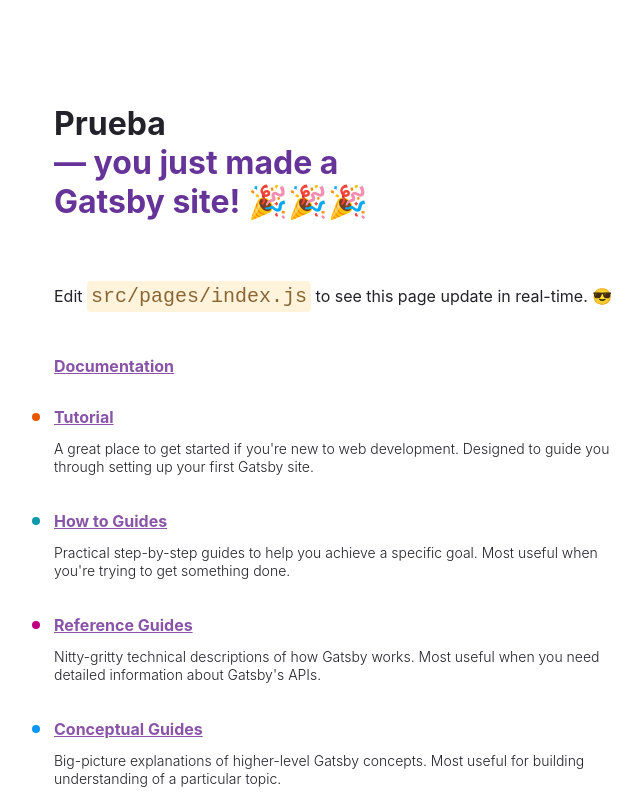
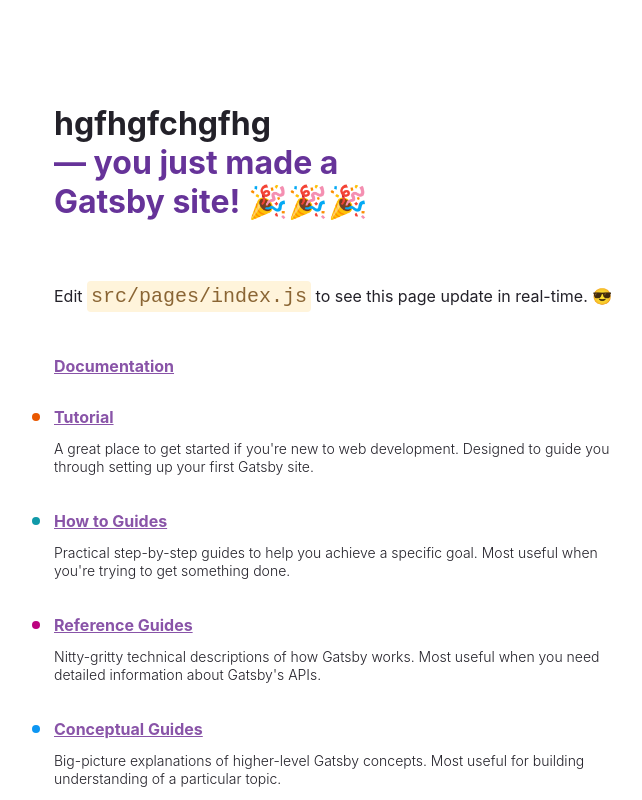
Before and after one commit to ivanrzk/demo-gatsby, a Gatsby site: page / in a window 1280 px wide. Shown: the top 800 px of the page, without its empty margins (50-692 px from the left). Built offline with nearby package versions, Linux system fonts and the light colour scheme; Gatsby itself is replaced by a stand-in of ours.

Commit message:
Update index.js

```diff
--- a/src/pages/index.js
+++ b/src/pages/index.js
@@ -131,7 +131,7 @@
     <main style={pageStyles}>
       <title>Home Page</title>
       <h1 style={headingStyles}>
-        Prueba
+        hgfhgfchgfhg
         <br />
         <span style={headingAccentStyles}>— you just made a Gatsby site! </span>
         <span role="img" aria-label="Party popper emojis">
```
